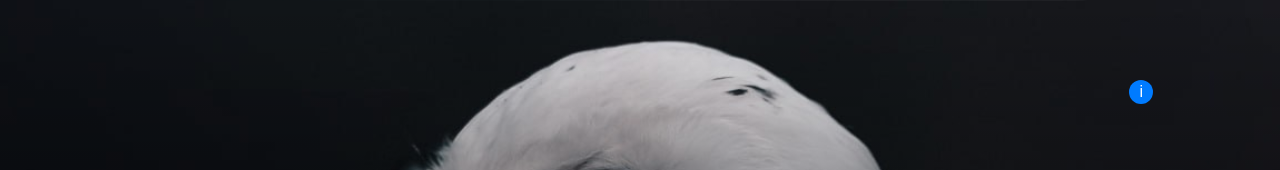
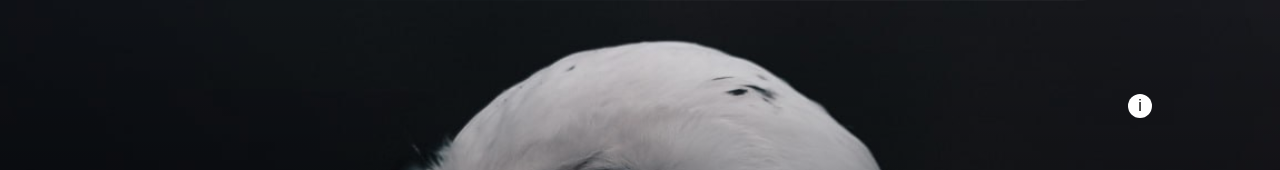
Before and after one commit to HY-Global-Campus/business-model-canvas, a React (Vite) app in the folder frontend/: page / in a window 1280 px wide. Shown: the top 170 px of the page. Built offline with nearby package versions, Linux system fonts and the light colour scheme; sample sign-in values are in the browser's storage; what reactflow would draw is missing.

Commit message:
change infoIcon color

```diff
--- a/frontend/src/App/Components/Exercise/FromFutureToPresent.tsx
+++ b/frontend/src/App/Components/Exercise/FromFutureToPresent.tsx
@@ -134,10 +134,11 @@ Make a timeline 2024-2050. Mark down all the significant steps and events that l
   return (
     <div style={containerStyle}>
       <div style={panelStyle}>
-        <h2>{answers.left.title}</h2>
-        <InfoIcon
+                <InfoIcon
           infoText={infotextQ1}
           />
+        <h2>{answers.left.title}</h2>
+
         <p>{answers.left.question}</p>
         <ExpandingTextArea
           id="from-future-to-present-left"
@@ -149,10 +150,11 @@ Make a timeline 2024-2050. Mark down all the significant steps and events that l
       </div>
       <div style={separatorStyle} />
       <div style={panelStyle}>
-        <h2>{answers.right.title}</h2>
-        <InfoIcon
+                <InfoIcon
           infoText={infotextQ2}
           />
+        <h2>{answers.right.title}</h2>
+
         <p>{answers.right.description}</p>
         <h3>{answers.right.question1.title}</h3>
         <ExpandingTextArea
--- a/frontend/src/App/Components/Exercise/FuturePitch.tsx
+++ b/frontend/src/App/Components/Exercise/FuturePitch.tsx
@@ -103,10 +103,11 @@ const FuturePitchExercise: React.FC<FuturePitchProps> = () => {
   return (
     <div style={containerStyle}>
       <div style={panelStyle}>
-        <h2>{answers.left.title}</h2>
-        <InfoIcon
+                <InfoIcon
           infoText={infotext}
           />
+        <h2>{answers.left.title}</h2>
+
         <ExpandingTextArea
           id="future-pitch-text-area-left"
           instructionText=""
--- a/frontend/src/App/Components/Exercise/IdentifyLeveragePoints.tsx
+++ b/frontend/src/App/Components/Exercise/IdentifyLeveragePoints.tsx
@@ -154,10 +154,11 @@ Look at your Map of Connections and estimate how easy/hard it is to affect diffe
       </div>
       <div style={separatorStyle} />
       <div style={panelStyle}>
-        <h2>{answers.right.title}</h2>
-        <InfoIcon
+                <InfoIcon
           infoText={infotext}
           />
+        <h2>{answers.right.title}</h2>
+
         <p>{answers.right.description}</p>
         <ExpandingTextArea
           id="identify-leverage-points-right"
--- a/frontend/src/App/Components/Exercise/RedefineChallenge.tsx
+++ b/frontend/src/App/Components/Exercise/RedefineChallenge.tsx
@@ -115,10 +115,11 @@ const RedefineChallengeExercise: React.FC<RedefineChallengeProps> = () => {
   return (
     <div style={containerStyle}>
       <div style={panelStyle}>
-        <h2>{answers.left.title}</h2>
-        <InfoIcon
+                <InfoIcon
           infoText={infotext}
           />
+        <h2>{answers.left.title}</h2>
+
         <p>{answers.left.description}</p>
         <ExpandingTextArea
           id="redefine-challenge-text-area-left"
--- a/frontend/src/App/Components/Exercise/Values.tsx
+++ b/frontend/src/App/Components/Exercise/Values.tsx
@@ -115,10 +115,11 @@ const ValuesExercise: React.FC<ValuesProps> = () => {
   return (
     <div style={containerStyle}>
       <div style={panelStyle}>
-        <h2>{answers.left.title}</h2>
-        <InfoIcon
+                <InfoIcon
           infoText={infotext}
         />
+        <h2>{answers.left.title}</h2>
+
         <p>{answers.left.description}</p>
         <h3>{answers.left.question1.title}</h3>
         <ExpandingTextArea
--- a/frontend/src/App/Components/InfoIcon.tsx
+++ b/frontend/src/App/Components/InfoIcon.tsx
@@ -1,19 +1,33 @@
 
 import React, { useState } from 'react';
+
+
+
+interface InfoIconProps {
+  infoText: string;
+    color?: string;
+}
+
+const InfoIcon: React.FC<InfoIconProps> = ({ infoText, color }) => {
+    const bgcolor = color ? color : 'black';
+  const [isOpen, setIsOpen] = useState(false);
+
+    const toggleWindow = () => {
+        setIsOpen(!isOpen);
+    };
 
     const infoIconStyle: React.CSSProperties = {
         cursor: 'pointer',
         display: 'inline-block',
         width: '24px',
         height: '24px',
-  backgroundColor: '#007BFF',
-  color: '#fff',
+        backgroundColor: bgcolor,
+        color: bgcolor == 'black' ? 'white' : 'black',
         borderRadius: '50%',
         fontSize: '16px',
         textAlign: 'center',
         lineHeight: '24px',
-    position: 'relative',
-    left: '5%',
+        position: 'absolute',
         right: '5%'
     };
 
@@ -44,17 +58,6 @@ const closeBtnStyle: React.CSSProperties = {
         fontWeight: 'bold',
     };
 
-interface InfoIconProps {
-  infoText: string;
-}
-
-const InfoIcon: React.FC<InfoIconProps> = ({ infoText }) => {
-  const [isOpen, setIsOpen] = useState(false);
-
-  const toggleWindow = () => {
-    setIsOpen(!isOpen);
-  };
-
     return (
         <div style={{ position: 'relative', display: 'inline-block' }}>
             <div style={infoIconStyle} onClick={toggleWindow}>
--- a/frontend/src/App/Pages/Frontpage/index.tsx
+++ b/frontend/src/App/Pages/Frontpage/index.tsx
@@ -95,6 +95,7 @@ Enjoy writing the Book!`
         <div style={infoIconWrapper} >
         <InfoIcon
           infoText={infotext}
+          color='white'
         />
         </div>
 
--- a/frontend/src/App/Pages/Mindmap/index.tsx
+++ b/frontend/src/App/Pages/Mindmap/index.tsx
@@ -78,12 +78,16 @@ function Flow() {
         >
           <Controls showInteractive={false} />
           <Panel position="top-left">
+
             <h1>Map of connections</h1>
-            <InfoIcon
+
+            <p> Add your notes and complete the map of connections</p>
+            </Panel>
+          <Panel position="top-right" >
+                                  <InfoIcon
               infoText={infotext}
               />
-            <p> Add your notes and complete the map of connections</p>
-            </Panel>
+          </Panel>
         </ReactFlow>
       </div>
     </>
```
Lines whose indentation alone changed are shown as unchanged.
